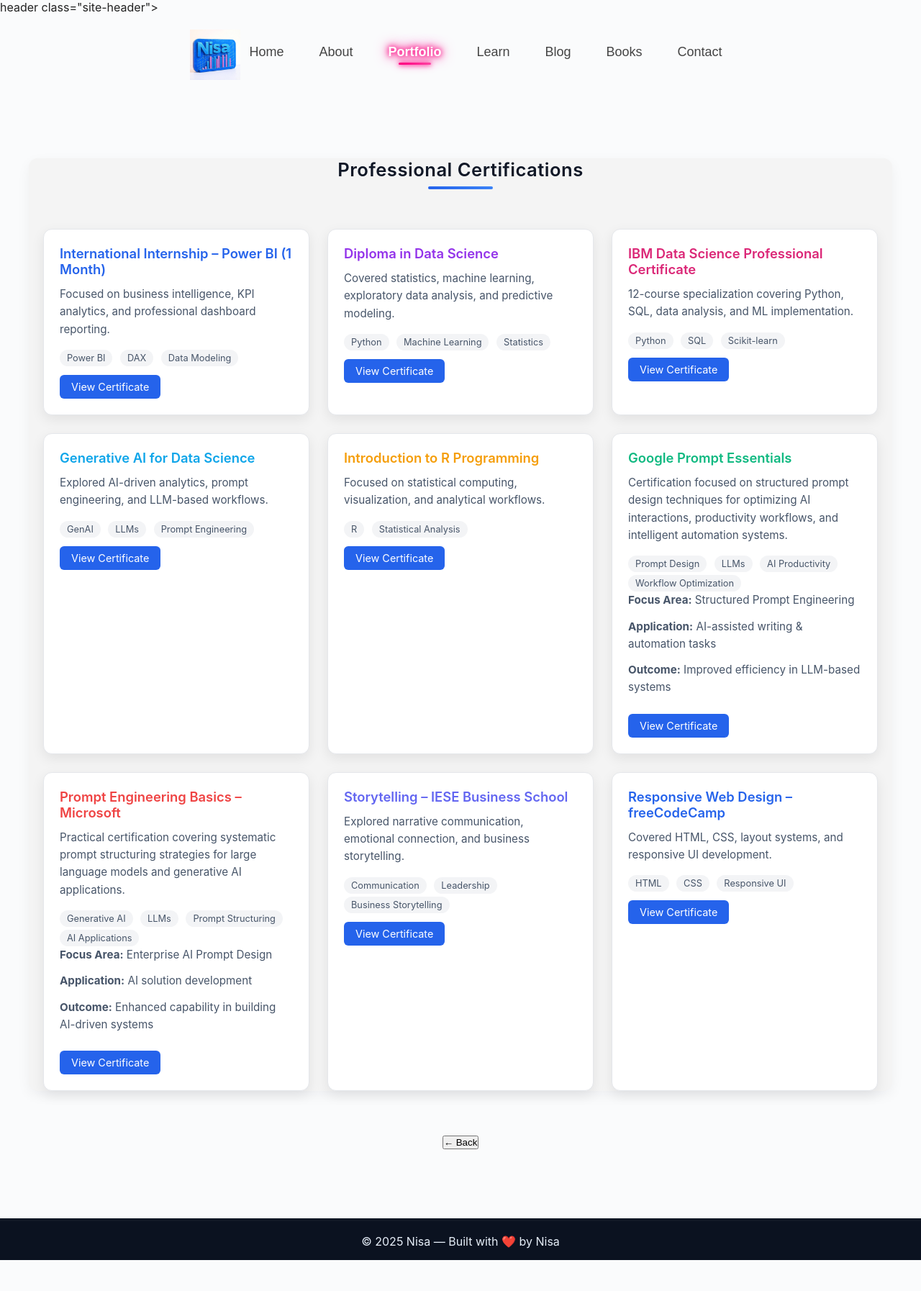
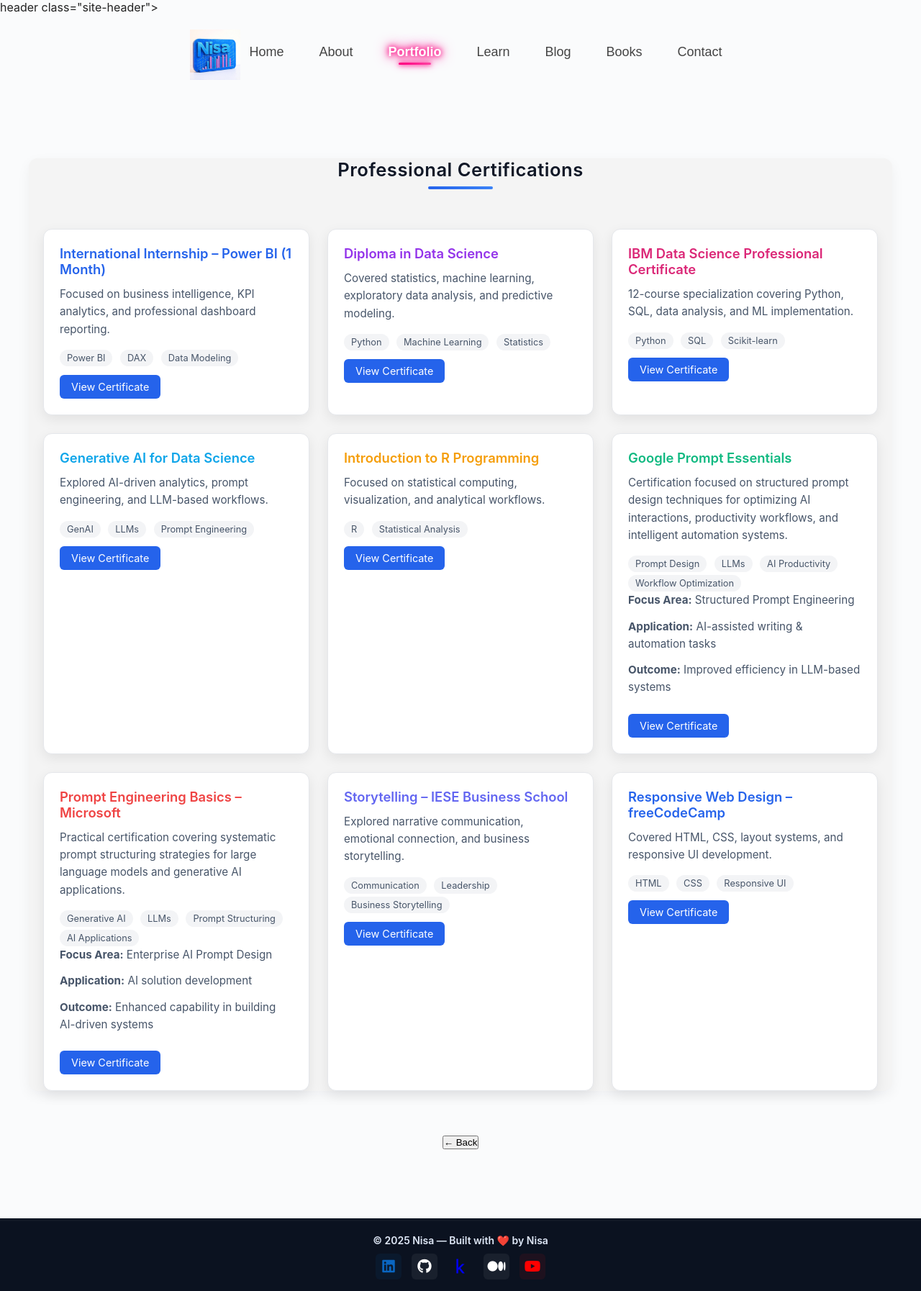
Before and after one commit to tabassumunnisa19/My_Personal_Website, a Jekyll site: the page portfolio-pages/certifications.html, which Jekyll copies as it is, in a window 1280 px wide. Shown: the whole page at 72% size. Built offline with Jekyll 4.4.1, drawn with Linux system fonts in a browser that asks for light colours; before the commit the page ends 1751 px from its top, so only the background shows below that.

Commit message:
Update certifications.html

```diff
--- a/portfolio-pages/certifications.html
+++ b/portfolio-pages/certifications.html
@@ -286,9 +286,50 @@
 <!-- ===== Footer ===== -->
 <footer class="site-footer">
   <div class="site-container footer-inner">
-    <p>© 2025 Nisa — Built with ❤️ by Nisa</p>
+    <p class="copyright">© 2025 Nisa — Built with ❤️ by Nisa</p>
+    <div class="socials" aria-label="social links">
+    <!-- Social Links -->
+
+
+  <a href="https://www.linkedin.com/in/tabassum-unnisa-6a365228/"
+     target="_blank"
+     class="social linkedin"
+     title="LinkedIn">
+     <i class="fab fa-linkedin"></i>
+  </a>
+
+  <a href="https://github.com/tabassumunnisa19"
+     target="_blank"
+     class="social github"
+     title="GitHub">
+     <i class="fab fa-github"></i>
+  </a>
+
+  <a href="https://www.kaggle.com/nisaaas"
+     target="_blank"
+     class="social kaggle"
+     title="Kaggle">
+     <i class="fab fa-kaggle"></i>
+  </a>
+
+  <a href="https://medium.com/@nisashabeerk"
+     target="_blank"
+     class="social medium"
+     title="Medium">
+     <i class="fab fa-medium"></i>
+  </a>
+
+  <!-- YouTube Placeholder -->
+  <a href="#"
+     class="social youtube"
+     title="YouTube (Coming Soon)">
+     <i class="fab fa-youtube"></i>
+  </a>
+
+</div>
   </div>
 </footer>
+
 
 <script>
   const menuToggle = document.querySelector('.menu-toggle');
```
